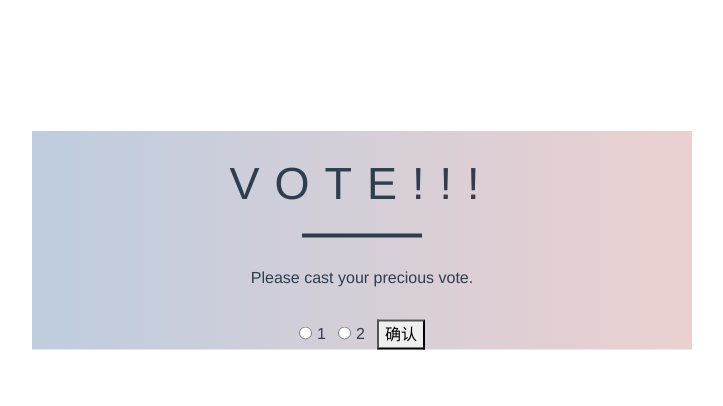
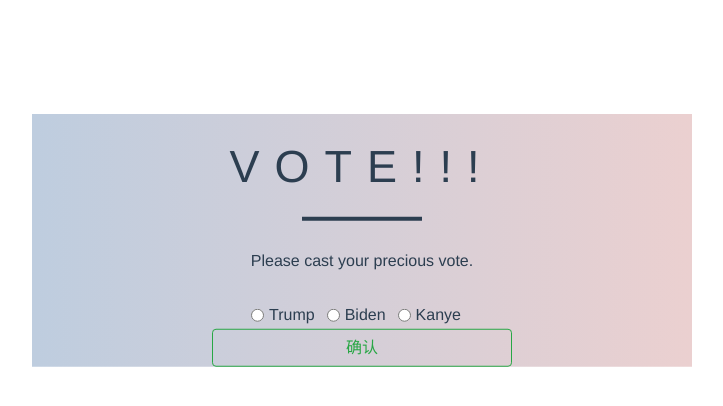
Before and after one commit to 5522MIKE/AmericaElectionWebsite_frontend, a Vue app: page /vote in a window 1280 px wide. Shown: the top 406 px of the page, without its empty margins (278-1001 px from the left). Built offline with nearby package versions, Linux system fonts and the light colour scheme.

Commit message:
feat:布局修改

```diff
--- a/src/components/Login.vue
+++ b/src/components/Login.vue
@@ -1,12 +1,9 @@
 <template>
     <div class="container" v-show="login_show">
-            <h1 class="h3 mb-3 font-weight-normal">用户登录</h1>
+            <h1 class="h3 mb-3 font-weight-normal">Please enter your ID before voting</h1>
             <input  id="inputEmail" class="form-control" placeholder="ID number" required autofocus>
             <input type="password" id="inputPassword" class="form-control" placeholder="Password" required>
-            <div class="checkbox mb-3">
-                <input type="checkbox" value="remember-me" id="remember"><label for="remember">Remember me</label>
-            </div>
-            <button class="btn" @click="signIn">Sign in</button>
+            <button class="btn btn-outline-success my-2 my-sm-0" @click="signIn">Sign in</button>
     </div>
 </template>
 
--- a/src/components/Main.vue
+++ b/src/components/Main.vue
@@ -15,7 +15,7 @@
         <!-- <p><button @click="apiTest">apitest</button></p> -->
     </div>
     <!-- 新闻栏&总统候选人介绍 -->
-    <div class="row">
+    <div class="shadow-lg p-3 mb-5 bg-white rounded">
         <!-- 新闻栏目 -->
         <div class="col">
             <!-- 新闻列表 -->
@@ -122,7 +122,7 @@
 
         submit() {
             // 确认弹窗回调
-            alert("s"),
+            alert("success"),
             this.show = false
         },
 
--- a/src/components/Navigation.vue
+++ b/src/components/Navigation.vue
@@ -4,10 +4,8 @@
             <router-link to="/" replace="/">
                 <a class="navbar-brand" href="#">2020 American Election</a>
             </router-link>
-                <!-- <button class="navbar-toggler" type="button" data-toggle="collapse" data-target="#navbarSupportedContent" aria-controls="navbarSupportedContent" aria-expanded="false" aria-label="Toggle navigation">
-                    <span class="navbar-toggler-icon"></span>
-                </button> -->
-            <div class="collapse navbar-collapse" id="navbarSupportedContent">
+
+            <div class="d-flex p-2 bd-highlight">
             <ul class="navbar-nav">
                 <li class="nav-item dropdown">
                     <a class="btn btn-outline-info dropdown-toggle my-2 my-lg-0" href="#" id="navbarDropdown" role="button" data-toggle="dropdown" aria-haspopup="true" aria-expanded="false">
@@ -25,10 +23,17 @@
                 <a class="btn btn-outline-danger my-2 my-lg-0 mr-sm-2">Election Results</a>
             </router-link>
             </div>
+
+            <nav class="navbar navbar-light bg-light">
                 <form class="form-inline my-2 my-lg-0">
                         <input class="form-control mr-sm-2" type="search" placeholder="Search" aria-label="Search">
                         <button class="btn btn-outline-success my-2 my-sm-0" type="submit">Search</button>
                 </form>
             </nav>
+        </nav>
     </div>
 </template>
+
+<style scoped>
+
+</style>
--- a/src/components/Vote.vue
+++ b/src/components/Vote.vue
@@ -5,13 +5,19 @@
             <p>Please cast your precious vote.</p>
             <div class="form-check form-check-inline">
                 <input class="form-check-input" type="radio" name="inlineRadioOptions" id="inlineRadio1" value="option1">
-                <label class="form-check-label" for="inlineRadio1">1</label>
+                <label class="form-check-label" for="inlineRadio1">Trump</label>
             </div>
             <div class="form-check form-check-inline">
                 <input class="form-check-input" type="radio" name="inlineRadioOptions" id="inlineRadio2" value="option2">
-                <label class="form-check-label" for="inlineRadio2">2</label>
+                <label class="form-check-label" for="inlineRadio2">Biden</label>
             </div>
-            <button @click="submit">确认</button>
+            <div class="form-check form-check-inline">
+                <input class="form-check-input" type="radio" name="inlineRadioOptions" id="inlineRadio2" value="option2">
+                <label class="form-check-label" for="inlineRadio3">Kanye</label>
+            </div>
+            <div>
+                <button class="btn btn-outline-success my-2 my-sm-0"  @click="submit">确认</button>
+            </div>
         </div>
     </div>
 </template>
@@ -35,6 +41,9 @@
 
 
 <style scoped>
+button{
+    width: 50%;
+}
 *,
 *:before,
 *:after {
```
Lines whose indentation alone changed are shown as unchanged.
